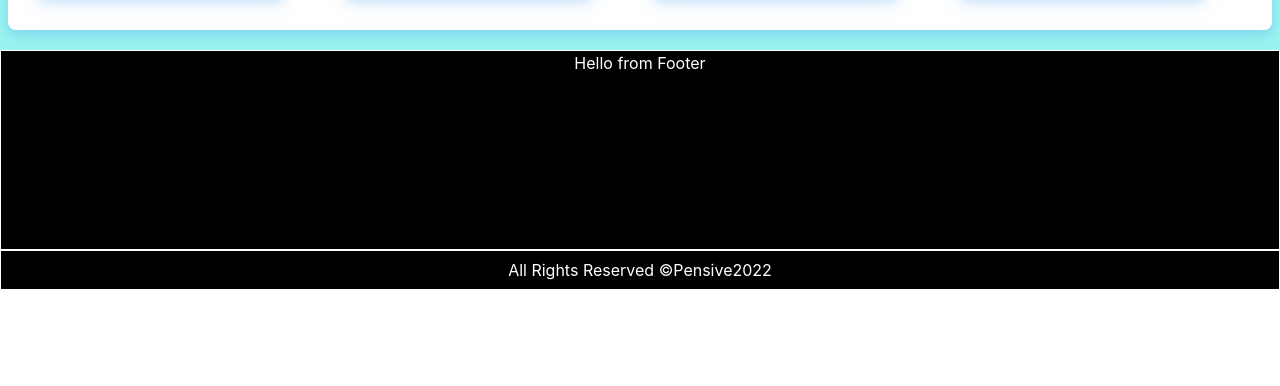
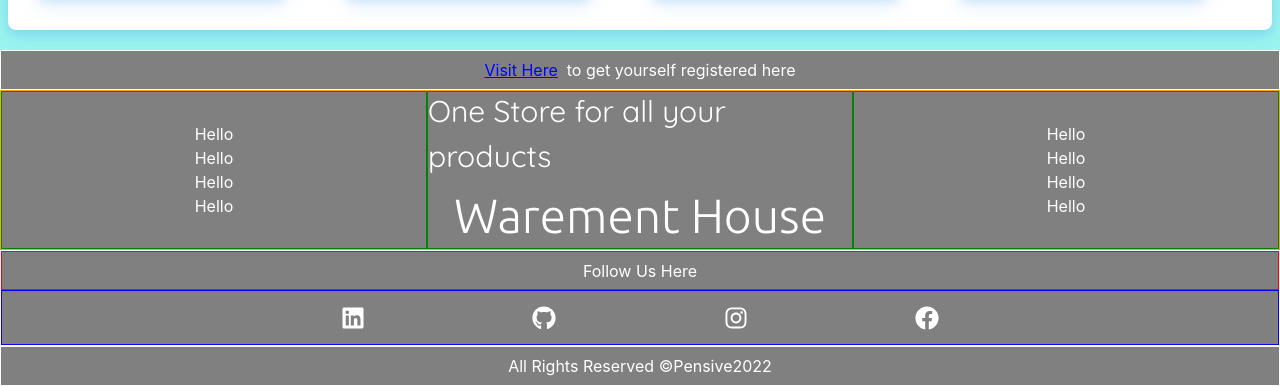
Before and after one commit to Rahul-Palahwat/RealKart_Client, a React (Create React App) app: page / in a window 1280 px wide. Shown: the part 1634-2020 px from the top of the page. Before the commit the page ends 1924 px from the top, so only its background shows below. Built offline with nearby package versions, Linux system fonts and the light colour scheme; a web font is replaced by a local one.

Commit message:
Content added to footer

```diff
--- a/src/components/Footer/Footer.css
+++ b/src/components/Footer/Footer.css
@@ -0,0 +1,6 @@
+.info{
+    font-family: 'Ubuntu', sans-serif;
+}
+.onestore{
+    font-family: 'Quicksand', sans-serif;
+}
--- a/src/components/Footer/Footer.tsx
+++ b/src/components/Footer/Footer.tsx
@@ -1,10 +1,58 @@
-import { background, Flex } from '@chakra-ui/react'
+import { Flex } from '@chakra-ui/react'
 import React from 'react'
+
+import {FaInstagram,FaGithub, FaLinkedin, FaFacebook} from 'react-icons/fa'
+
+import './Footer.css'
 
 const Footer:React.FC = () => {
   return (
-    <Flex height={"30vh"} backgroundColor="black" color={"white"} alignItems="center" justifyContent={"center"} direction="column">
-        <Flex height={"25vh"} border="1px solid white" width={"100%"} justifyContent="center">Hello from Footer</Flex>
+    <Flex height={"auto"} backgroundColor="grey" color={"white"} alignItems="center" justifyContent={"center"} direction="column">
+        <Flex height={"5vh"} border="1px solid white" width={"100%"} justifyContent="center" alignItems={"center"}>
+			<Flex>
+			<a href="/" style={{"color":"blue","textDecoration":"underline"}}>Visit Here </a>&nbsp; to get yourself registered here
+			</Flex>
+        </Flex>
+
+
+		<Flex height={"20vh"} width={'100%'} border="1px solid orange" alignItems={"center"} justifyContent="space-between">
+			<Flex border={"1px solid green"} height={"100%"} width={"100%"} alignItems="center" justifyContent={"center"}>
+				<ul style={{"listStyle":"none"}}>
+					<li>Hello</li>
+					<li>Hello</li>
+					<li>Hello</li>
+					<li>Hello</li>
+				</ul>
+			</Flex>
+			<Flex border={"1px solid green"} height={"100%"} width={"100%"} alignItems="center" justifyContent={"center"} direction="column">
+				<Flex fontSize={"3xl"} className="onestore">One Store for all your products</Flex>
+				<Flex fontSize={"5xl"} className="info">Warement House</Flex>
+			</Flex>
+			<Flex border={"1px solid green"} height={"100%"} width={"100%"} alignItems="center" justifyContent={"center"}>
+				<ul style={{"listStyle":"none"}}>
+					<li>Hello</li>
+					<li>Hello</li>
+					<li>Hello</li>
+					<li>Hello</li>
+				</ul>
+			</Flex>
+
+
+		</Flex>
+
+
+        <Flex height={"12vh"} border="1px solid white" width={"100%"} direction={"column"}>
+          <Flex height={"5vh"} border="1px solid red" width={"100%"} justifyContent="center" alignItems={"center"}>Follow Us Here</Flex>
+          <Flex height={"7vh"} border="1px solid blue" width={'100%'} justifyContent="center" alignItems={"center"}>
+            <Flex width={"60%"} justifyContent="space-around" fontSize={"2xl"}>
+            <Flex><FaLinkedin/></Flex>
+            <Flex><FaGithub/></Flex>
+            <Flex><FaInstagram/></Flex>
+            <Flex><FaFacebook/></Flex>
+            </Flex>
+          </Flex>
+        </Flex>
+
         <Flex height={"5vh"} border="1px solid white" width={"100%"} justifyContent="center" alignItems={"center"}>All Rights Reserved &copy;Pensive2022</Flex>
     </Flex>
   )
--- a/src/components/Product/Product.tsx
+++ b/src/components/Product/Product.tsx
@@ -22,17 +22,12 @@ const Product:React.FC<Props> = (props) => {
         <Flex mt={2} ml={4} textDecoration="line-through" fontSize={"sm"} alignItems="flex-end">&#x20B9;{price}</Flex>
         </Flex>
         <Flex id="cart" width="100%" height={"100%"} alignItems={"flex-end"} mt={5}>
-
             <Flex mb={2} width="100%" justifyContent={"center"}>
                 <Button className='items' width="80%" color={"white"} bgColor={"facebook.400"}>Add to Cart</Button>
             </Flex>
-
         </Flex>
-
-
     </Flex>
     </Flex>
-
 </div>
   )
 }
```
